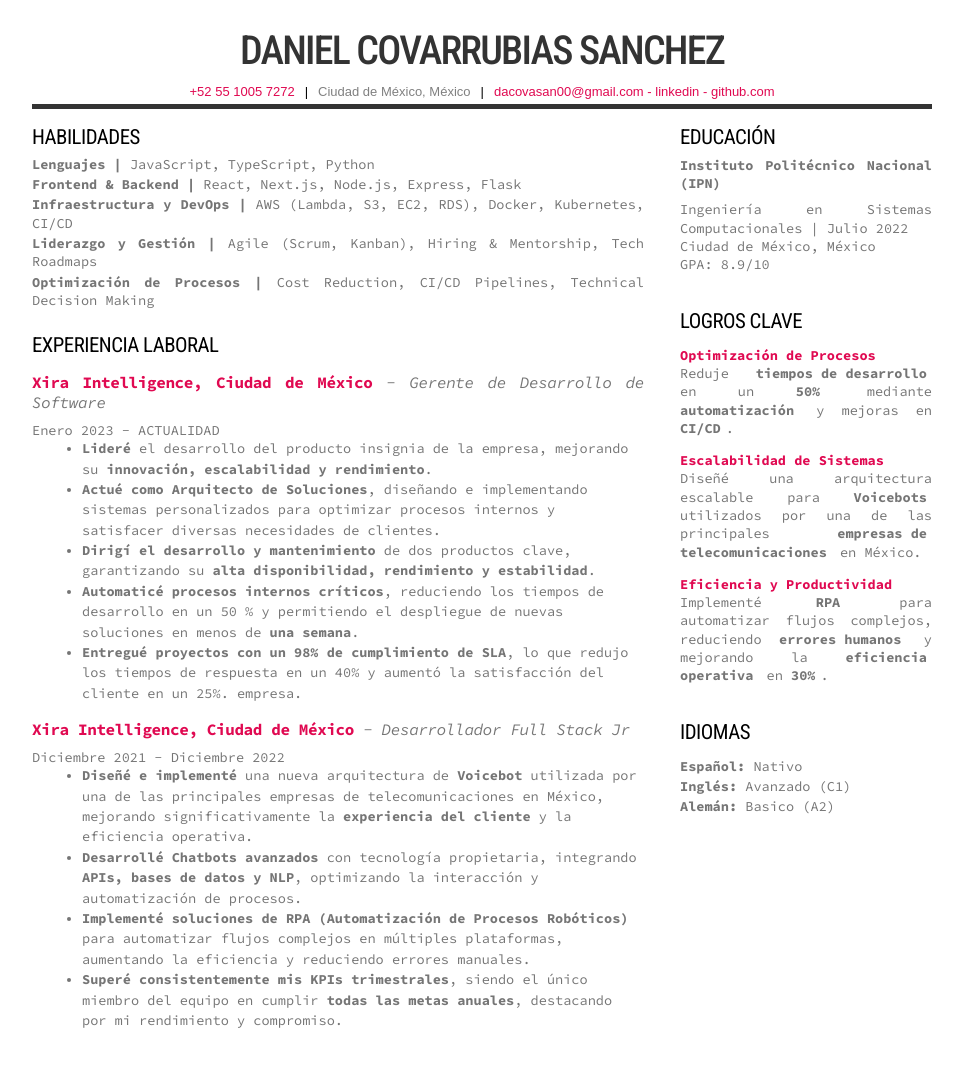
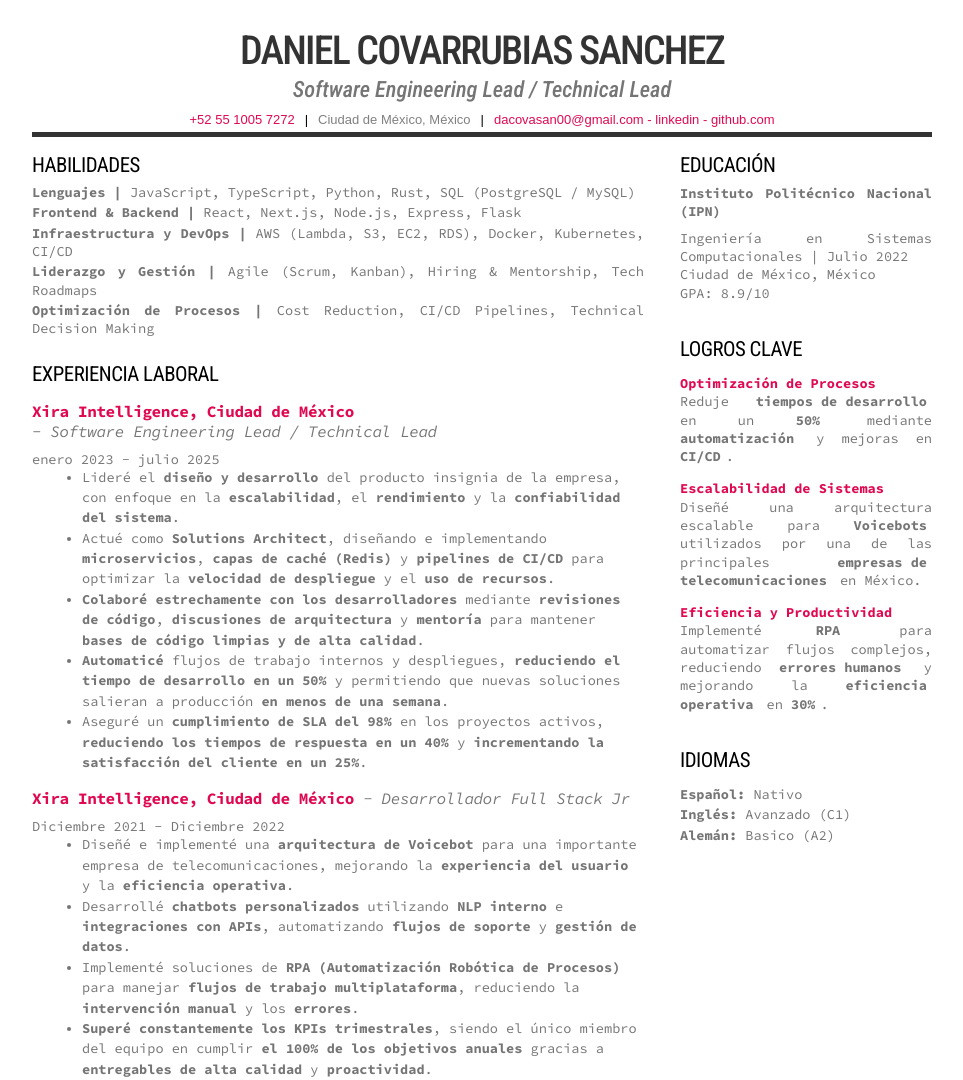
Before and after one commit to Cova-ops/curriculum-vitae, an Astro site: page /es in a window 1280 px wide. Shown: the whole page, without its empty margins (158-1121 px from the left). Before the commit the page ends 1031 px from the top, so only its background shows below. Built offline with nearby package versions, Linux system fonts and the light colour scheme; Astro itself is replaced by a stand-in of ours.

Commit message:
udapte cv

```diff
--- a/package.json
+++ b/package.json
@@ -1,5 +1,5 @@
 {
-  "name": "",
+  "name": "curriculum-vitae",
   "type": "module",
   "version": "0.0.1",
   "scripts": {
--- a/src/components/cv_en.astro
+++ b/src/components/cv_en.astro
@@ -5,6 +5,7 @@
 <div id="container">
   <section id="name">
     <h1>Daniel Covarrubias Sanchez</h1>
+    <h3>Software Engineering Lead / Technical Lead</h3>
   </section>
 
   <section id="personal_info">
@@ -32,7 +33,7 @@
         <h3>Skills</h3>
         <p>
           <b>Languages | </b>
-          JavaScript, TypeScript, Python
+          JavaScript, TypeScript, Python, Rust, SQL (PostgreSQL / MySQL)
         </p>
         <p>
           <b>Frontend & Backend | </b>
@@ -43,8 +44,8 @@
           AWS (Lambda, S3, EC2, RDS), Docker, Kubernetes, CI/CD
         </p>
         <p>
-          <b>Leadership & Management |</b>
-          Agile (Scrum, Kanban), Hiring & Mentorship, Tech Roadmaps
+          <b>Leadership & Technical Direction |</b>
+          Code Quality, Architecture Reviews, Mentorship, Roadmaps
         </p>
         <p>
           <b>Process Optimization | </b>
@@ -57,61 +58,73 @@
         <div class="job">
           <p class="title">
             <span>Xira Intelligence, Mexico City</span>
-            <span> - Software Development Manager</span>
+            <span> - Software Engineering Lead / Technical Lead</span>
           </p>
-          <p class="lapse">January 2023 - PRESENT</p>
+          <p class="lapse">January 2023 - July 2025</p>
           <ul>
             <li>
-              <b>Led</b> the development of the company's flagship product, improving
-              its <b>innovation, scalability, and performance</b>.
+              Led the <b>architecture, design, and hands-on development</b> of the
+              company’s flagship product, focusing on <b>scalability</b>, <b
+                >performance</b
+              >, and
+              <b>system reliability</b> under high-volume workloads.
             </li>
             <li>
-              <b>Acted as a Solutions Architect</b>, designing and implementing
-              custom systems to optimize internal processes and meet various
-              client needs.
+              Served as <b>Solutions Architect</b>, implementing <b
+                >microservices</b
+              >,
+              <b>Redis caching layers</b>, and <b>automated CI/CD pipelines</b> to
+              improve <b>deployment speed</b> and <b
+                >infrastructure efficiency</b
+              >.
             </li>
             <li>
-              <b>Managed the development and maintenance</b> of two key products,
-              ensuring <b>high availability, performance, and stability</b>.
+              Provided <b>technical leadership</b> through <b>code reviews</b>,
+              <b>architecture guidance</b>, and <b>mentorship</b>, ensuring
+              <b>clean, maintainable, and scalable codebases</b>.
             </li>
             <li>
-              <b>Automated critical internal processes</b>, reducing development
-              times by 50% and enabling the deployment of new solutions in less
-              than <b>one week</b>.
+              Designed and automated critical internal workflows,
+              <b>reducing development time by 50%</b> and enabling new features and
+              services to be deployed <b>in under one week</b>.
             </li>
             <li>
-              <b>Delivered projects with a 98% SLA compliance rate</b>, reducing
-              response times by 40% and increasing client satisfaction by 25%.
+              Oversaw system stability and performance, achieving
+              <b>98% SLA compliance</b>, <b>reducing response times by 40%</b>,
+              and
+              <b>increasing client satisfaction by 25%</b>.
             </li>
           </ul>
         </div>
         <div class="job">
           <p class="title">
             <span>Xira Intelligence, Mexico City</span>
-            <span>- Junior Full Stack Developer</span>
+            <span> - Junior Full Stack Developer</span>
           </p>
           <p class="lapse">December 2021 - December 2022</p>
           <ul>
             <li>
-              <b>Designed and implemented</b> a new <b>Voicebot</b> architecture
-              used by one of the leading telecommunications companies in Mexico,
-              significantly improving the <b>customer experience</b> and operational
-              efficiency.
+              Designed and implemented a <b>Voicebot architecture</b> for a major
+              telecom client, improving <b>user experience</b> and <b
+                >operational efficiency</b
+              >.
             </li>
             <li>
-              <b>Developed advanced chatbots</b> with proprietary technology, integrating
-              <b>APIs, databases, and NLP</b>, optimizing interaction and
-              process automation.
+              Built <b>custom chatbots</b> using internal <b>NLP</b> and <b
+                >API integrations</b
+              >, automating <b>support flows</b> and <b>data management</b>.
             </li>
             <li>
-              <b>Implemented RPA (Robotic Process Automation) solutions</b> to automate
-              complex workflows across multiple platforms, increasing efficiency
-              and reducing manual errors.
+              Developed <b>RPA (Robotic Process Automation)</b> solutions to handle
+              <b>multi-platform workflows</b>, reducing <b
+                >manual intervention</b
+              > and <b>errors</b>.
             </li>
             <li>
-              <b>Consistently exceeded my quarterly KPIs</b>, being the only
-              team member to meet <b>all annual goals</b>, standing out for my
-              performance and commitment.
+              Consistently <b>exceeded quarterly KPIs</b>, being the only team
+              member to meet <b>100% of annual goals</b> through <b
+                >high-quality deliverables</b
+              > and <b>initiative</b>.
             </li>
           </ul>
         </div>
@@ -223,6 +236,16 @@
     font-size: 2.5rem;
     letter-spacing: -1.8px;
     text-align: center;
+    margin-bottom: -20px;
+  }
+
+  #name > h3 {
+    color: #535353cc;
+    font-weight: 500;
+    font-family: "Roboto Condensed";
+    font-style: italic;
+    font-size: 1.4rem;
+    text-align: center;
     margin-bottom: 10px;
   }
 
@@ -305,7 +328,6 @@
   }
 
   #experience > .job > .title {
-    text-align: justify;
     font-family: "Source Code Pro";
     font-weight: 700;
     font-size: 1rem;
@@ -322,6 +344,7 @@
     color: #535353cc;
     font-weight: 400;
     font-style: italic;
+    display: inline-block;
   }
 
   #experience > .job > .lapse {
--- a/src/components/cv_es.astro
+++ b/src/components/cv_es.astro
@@ -5,6 +5,7 @@
 <main id="container">
   <header id="name">
     <h1>Daniel Covarrubias Sanchez</h1>
+    <h3>Software Engineering Lead / Technical Lead</h3>
   </header>
 
   <section id="personal_info">
@@ -32,7 +33,7 @@
         <h3>Habilidades</h3>
         <p>
           <b> Lenguajes | </b>
-          JavaScript, TypeScript, Python
+          JavaScript, TypeScript, Python, Rust, SQL (PostgreSQL / MySQL)
         </p>
         <p>
           <b> Frontend & Backend | </b>
@@ -57,34 +58,39 @@
         <div class="job">
           <p class="title">
             <span>Xira Intelligence, Ciudad de México</span>
-            <span> - Gerente de Desarrollo de Software</span>
+            <span> - Software Engineering Lead / Technical Lead</span>
           </p>
-          <p class="lapse">Enero 2023 - ACTUALIDAD</p>
+          <p class="lapse">enero 2023 - julio 2025</p>
           <ul>
             <li>
-              <b>Lideré</b> el desarrollo del producto insignia de la empresa, mejorando
-              su <b>innovación, escalabilidad y rendimiento</b>.
+              Lideré el <b>diseño y desarrollo</b> del producto insignia de la empresa,
+              con enfoque en la <b>escalabilidad</b>, el <b>rendimiento</b> y la
+              <b>confiabilidad del sistema</b>.
             </li>
             <li>
-              <b>Actué como Arquitecto de Soluciones</b>, diseñando e
-              implementando sistemas personalizados para optimizar procesos
-              internos y satisfacer diversas necesidades de clientes.
+              Actué como <b>Solutions Architect</b>, diseñando e implementando
+              <b>microservicios</b>, <b>capas de caché (Redis)</b> y
+              <b>pipelines de CI/CD</b> para optimizar la
+              <b>velocidad de despliegue</b> y el <b>uso de recursos</b>.
             </li>
             <li>
-              <b>Dirigí el desarrollo y mantenimiento</b> de dos productos clave,
-              garantizando su <b
-                >alta disponibilidad, rendimiento y estabilidad</b
+              <b>Colaboré estrechamente con los desarrolladores</b> mediante
+              <b>revisiones de código</b>, <b>discusiones de arquitectura</b> y
+              <b>mentoría</b> para mantener <b
+                >bases de código limpias y de alta calidad</b
               >.
             </li>
             <li>
-              <b>Automaticé procesos internos críticos</b>, reduciendo los
-              tiempos de desarrollo en un 50 % y permitiendo el despliegue de
-              nuevas soluciones en menos de <b>una semana</b>.
+              <b>Automaticé</b> flujos de trabajo internos y despliegues, <b
+                >reduciendo el tiempo de desarrollo en un 50%</b
+              > y permitiendo que nuevas soluciones salieran a producción
+              <b>en menos de una semana</b>.
             </li>
             <li>
-              <b>Entregué proyectos con un 98% de cumplimiento de SLA</b>, lo
-              que redujo los tiempos de respuesta en un 40% y aumentó la
-              satisfacción del cliente en un 25%. empresa.
+              Aseguré un <b>cumplimiento de SLA del 98%</b> en los proyectos activos,
+              <b>reduciendo los tiempos de respuesta en un 40%</b> y <b
+                >incrementando la satisfacción del cliente en un 25%</b
+              >.
             </li>
           </ul>
         </div>
@@ -96,31 +102,31 @@
           <p class="lapse">Diciembre 2021 - Diciembre 2022</p>
           <ul>
             <li>
-              <b>Diseñé e implementé</b> una nueva arquitectura de <b
-                >Voicebot</b
-              >
-              utilizada por una de las principales empresas de telecomunicaciones
-              en México, mejorando significativamente la <b
-                >experiencia del cliente</b
-              > y la eficiencia operativa.
+              Diseñé e implementé una <b>arquitectura de Voicebot</b> para una importante
+              empresa de telecomunicaciones, mejorando la <b
+                >experiencia del usuario</b
+              > y la <b>eficiencia operativa</b>.
             </li>
             <li>
-              <b>Desarrollé Chatbots avanzados</b> con tecnología propietaria, integrando
-              <b>APIs, bases de datos y NLP</b>, optimizando la interacción y
-              automatización de procesos.
+              Desarrollé <b>chatbots personalizados</b> utilizando <b
+                >NLP interno</b
+              > e <b>integraciones con APIs</b>, automatizando <b
+                >flujos de soporte</b
+              > y <b>gestión de datos</b>.
             </li>
             <li>
-              <b>
-                Implementé soluciones de RPA (Automatización de Procesos
-                Robóticos)
-              </b>
-              para automatizar flujos complejos en múltiples plataformas, aumentando
-              la eficiencia y reduciendo errores manuales.
+              Implementé soluciones de <b
+                >RPA (Automatización Robótica de Procesos)</b
+              > para manejar <b>flujos de trabajo multiplataforma</b>,
+              reduciendo la <b>intervención manual</b> y los <b>errores</b>.
             </li>
             <li>
-              <b>Superé consistentemente mis KPIs trimestrales</b>, siendo el
-              único miembro del equipo en cumplir <b>todas las metas anuales</b
-              >, destacando por mi rendimiento y compromiso.
+              <b>Superé constantemente los KPIs trimestrales</b>, siendo el
+              único miembro del equipo en cumplir <b
+                >el 100% de los objetivos anuales</b
+              > gracias a <b>entregables de alta calidad</b> y <b
+                >proactividad</b
+              >.
             </li>
           </ul>
         </div>
@@ -232,6 +238,16 @@
     font-size: 2.5rem;
     letter-spacing: -1.8px;
     text-align: center;
+    margin-bottom: -20px;
+  }
+
+  #name > h3 {
+    color: #535353cc;
+    font-weight: 500;
+    font-family: "Roboto Condensed";
+    font-style: italic;
+    font-size: 1.4rem;
+    text-align: center;
     margin-bottom: 10px;
   }
 
@@ -314,7 +330,6 @@
   }
 
   #experience > .job > .title {
-    text-align: justify;
     font-family: "Source Code Pro";
     font-weight: 700;
     font-size: 1rem;
@@ -331,6 +346,7 @@
     color: #535353cc;
     font-weight: 400;
     font-style: italic;
+    display: inline-block;
   }
 
   #experience > .job > .lapse {
```
Also changed, not shown: 1 other file.
